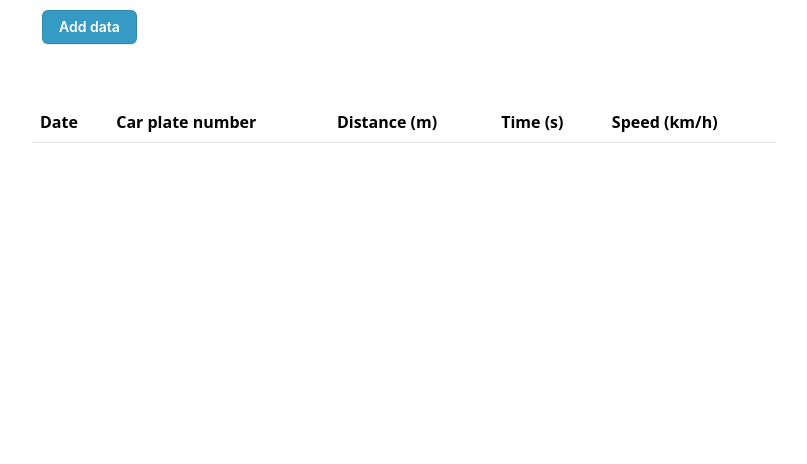
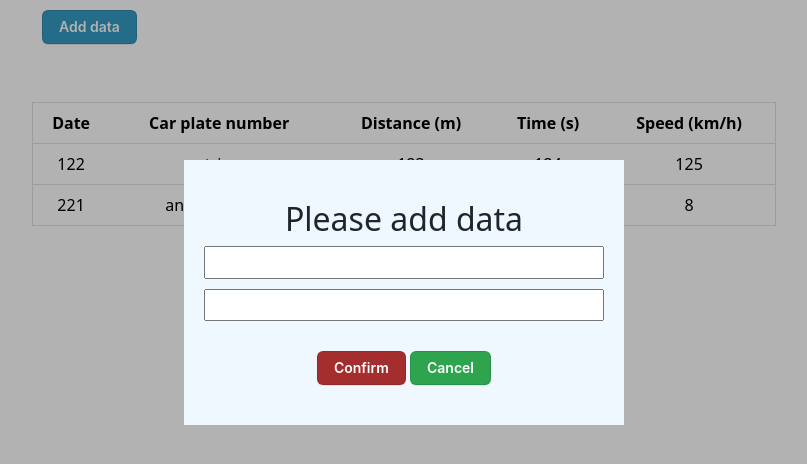
Before and after one commit to Edvinas1982/Task---Create-table-with-modal-input-and-editable-data, a plain HTML site: page index.html in a window 1280 px wide. Both pictures are taken after a click on the button "Add data". Shown: the whole page, without its empty margins (236-1043 px from the left). Drawn offline with nearby package versions, Linux system fonts and the light colour scheme.

Commit message:
add_function

```diff
--- a/index.html
+++ b/index.html
@@ -20,8 +20,8 @@
             Please add data
           </h2>
           <form class="modal-form" action="">
-            <input class="modal-form__input" type="text">
-            <input class="modal-form__input" type="text">
+            <input id="data1" class="modal-form__input" type="text">
+            <input id="data2" class="modal-form__input" type="text">
           </form>
           <div class="button-holder">
             <button id="confirm" class="button-holder__red">Confirm</button>
@@ -29,7 +29,7 @@
           </div>
         </div>
       </div>
-      <table class="table mt-5">
+      <table class="table mt-5 border text-center">
         <thead>
           <tr>
             <th scope="col">Date</th>
--- a/main.js
+++ b/main.js
@@ -1,26 +1,45 @@
 // Variables
-var addData = document.getElementById('addData');
-var modal1 = document.getElementById('modal1');
-var cancel = document.getElementById('cancel');
-var confirm = document.getElementById('confirm');
+var addData = document.getElementById("addData");
+var modal1 = document.getElementById("modal1");
+var cancel = document.getElementById("cancel");
+var confirm = document.getElementById("confirm");
+var tbody = document.querySelector("tbody");
+var data1 = document.getElementById("data1");
+var data2 = document.getElementById("data2");
 var someData = [
-    [122, 'string', 456, 44, 11 ],
-    [221, 'another string', 555, 55, 123]
+  [122, "string", 123, 124, 125],
+  [221, "another string", 126, 27, 8],
 ];
-// add starting data to table
+// function witch add starting data to table
+function printTable() {
+    tbody.innerHTML = '';
+  for (var i = 0; i < someData.length; i++) {
+    var tr = document.createElement("tr");
+    for (var j = 0; j < someData[i].length; j++) {
+      var td = document.createElement("td");
+      td.innerText = someData[i][j];
+      tr.appendChild(td);
+    }
+    tbody.appendChild(tr);
+  }
+  tbody.appendChild(tr);
+}
+printTable();
 
-
-
-tbody.appendChild(tr);
 // add button calling modal
-addData.addEventListener('click', function(){
-    modal1.classList.add('modal--active');
+addData.addEventListener("click", function () {
+  modal1.classList.add("modal--active");
 });
 // cancel button close modal
-cancel.addEventListener('click', function(){
-    modal1.classList.remove('modal--active');
+cancel.addEventListener("click", function () {
+  modal1.classList.remove("modal--active");
 });
-// confirm button and add data to table
-confirm.addEventListener('click', function(){
-
+// confirm button and add new data to table
+confirm.addEventListener("click", function () {
+  var newData = [data1.value, data2.value];
+  someData.unshift(newData);
+  printTable();
+  modal1.classList.remove("modal--active");
+  data1.value ='';
+  data2.value ='';
 });
```
